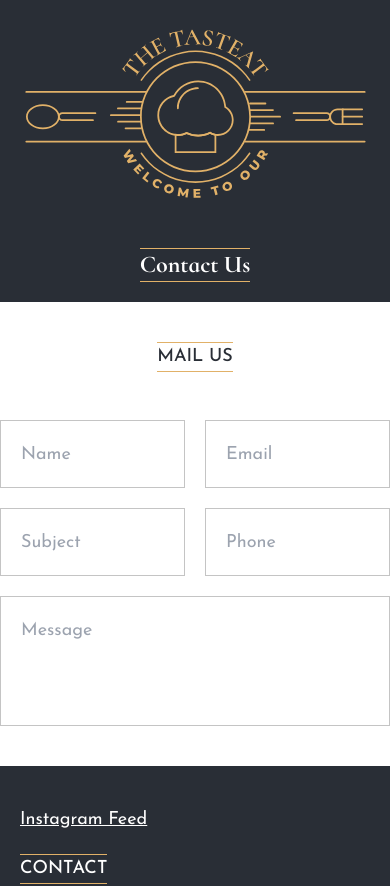
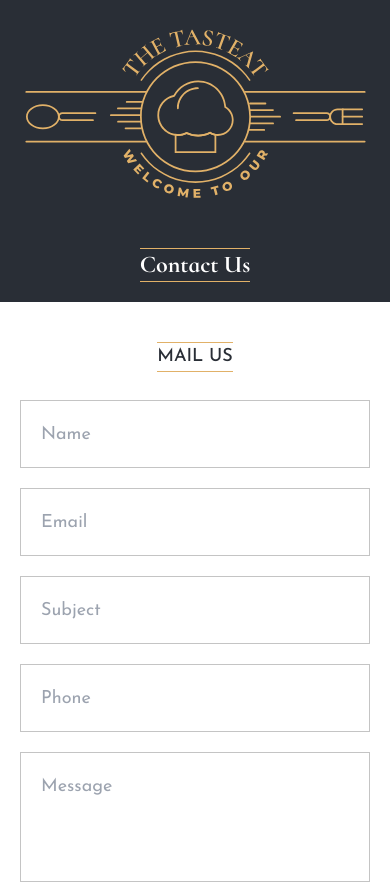
Before and after one commit to hrithikscube/tasteat, a React (Create React App) app: page /contact-us in a window 390 px wide. Shown: the top 886 px of the page. Built offline with nearby package versions, Linux system fonts and the light colour scheme.

Commit message:
clean up

```diff
--- a/src/components/pages/Contact.tsx
+++ b/src/components/pages/Contact.tsx
@@ -8,10 +8,10 @@ const Contact = () => {
         <React.Fragment>
             <Header />
             <div className='flex flex-col justify-center items-center gap-2 my-10 '>
-                <span className='uppercase border-y border-dimYellow font-joseMedium lg:text-xl text-lg text-darkSlate'>mail us</span>
+                <span className='uppercase lg:mb-10 border-y border-dimYellow font-joseMedium lg:text-xl text-lg text-darkSlate'>mail us</span>
 
-                <div className='lg:w-[744px] m-auto flex flex-col gap-5 mt-10'>
-                    <div className='grid grid-cols-2  gap-5'>
+                <div className='lg:w-[744px] w-full lg:m-auto m-5 flex flex-col gap-5 px-5'>
+                    <div className='grid lg:grid-cols-2 grid-cols-1 gap-5'>
                         <TextInput placeholder="Name" />
                         <TextInput placeholder="Email" type="email" />
                         <TextInput placeholder="Subject" />
```
